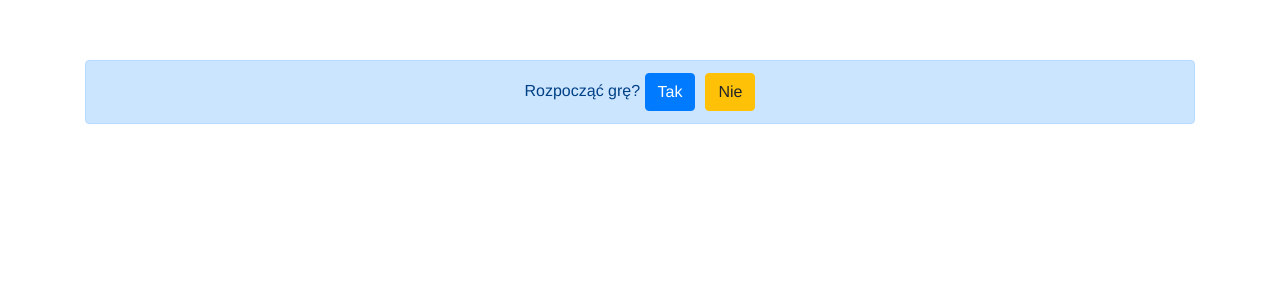
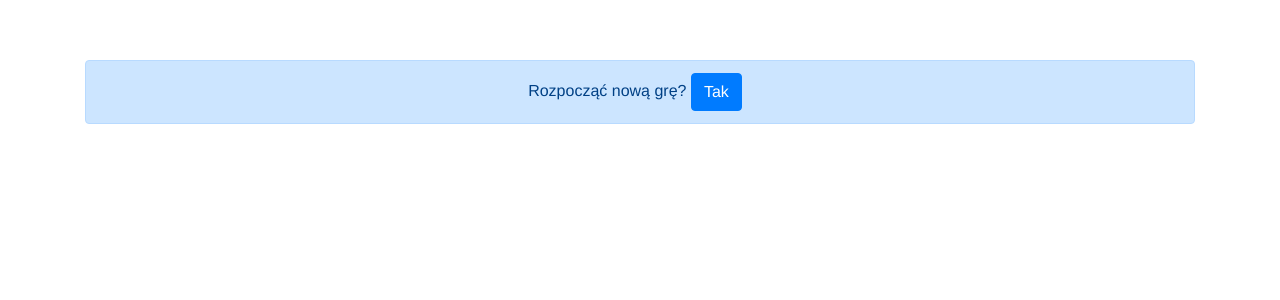
Before and after one commit to Hemmar44/animatedQuiz, a Vue app: page / in a window 1280 px wide. Shown: the top 300 px of the page. Built offline with nearby package versions, Linux system fonts and the light colour scheme.

Commit message:
small improve

```diff
--- a/src/components/QuizBase.vue
+++ b/src/components/QuizBase.vue
@@ -6,12 +6,9 @@
             </div>
             <div class="alert alert-primary">
                 <div>
-                    Rozpocząć grę?
+                    Rozpocząć nową grę?
                     <button @click="startGame" style="margin-right: 10px" class="btn btn-primary">
                         Tak
-                    </button>
-                    <button class="btn btn-warning">
-                        Nie
                     </button>
                 </div>
             </div>
```
